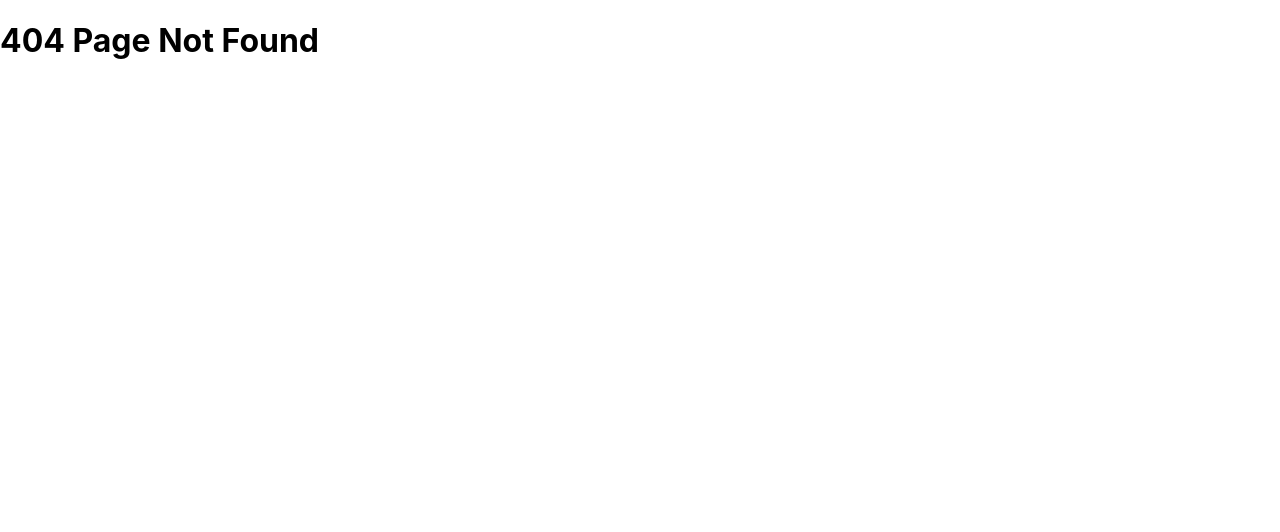
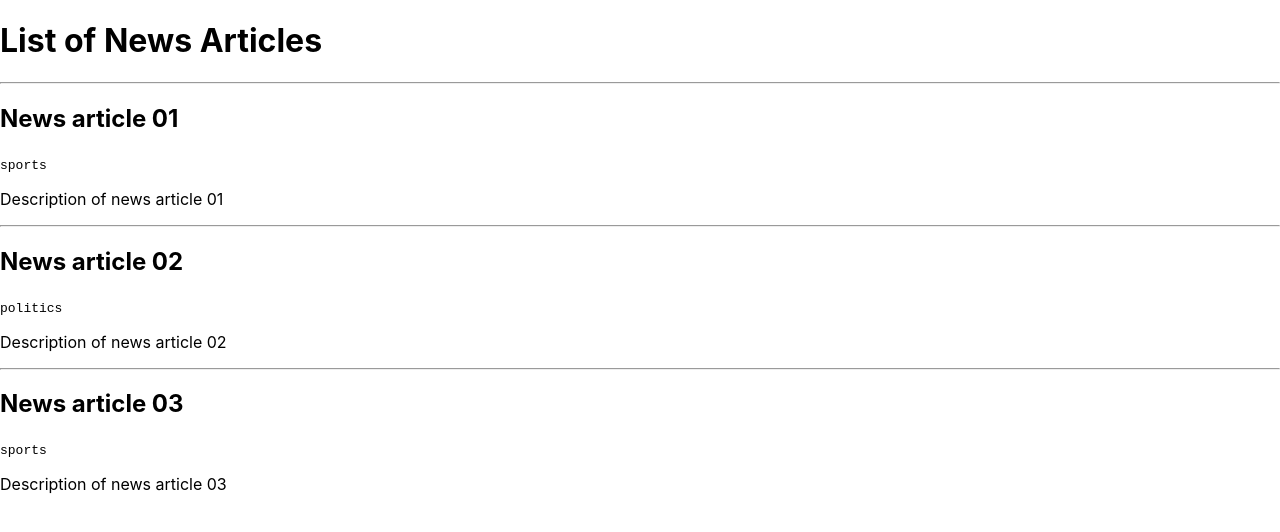
Before and after one commit to joshi-kaushal/hello-nextjs, a Next.js app: page /news in a window 1280 px wide. Before the commit this address had no page. Shown: the top 532 px of the page. Built offline with nearby package versions, Linux system fonts and the light colour scheme; data requests are answered from the project's data file.

Commit message:
SSR completed

```diff
--- a/db.json
+++ b/db.json
@@ -1,4 +1,25 @@
 {
+  "news": [
+    {
+      "id": 1,
+      "title": "News article 01",
+      "description": "Description of news article 01",
+      "category": "sports"
+    },
+    {
+      "id": 2,
+      "title": "News article 02",
+      "description": "Description of news article 02",
+      "category": "politics"
+    },
+    {
+      "id": 3,
+      "title": "News article 03",
+      "description": "Description of news article 03",
+      "category": "sports"
+    }
+  ],
+
   "products": [
     {
       "id": 1,
--- /dev/null
+++ b/pages/news/index.js
@@ -0,0 +1,28 @@
+export default function NewsArticleList({ articles }) {
+  return (
+    <>
+      <h1>List of News Articles</h1>
+      {articles.map((article) => {
+        return (
+          <div key={article.id}>
+            <hr />
+            <h2>{article.title}</h2>
+            <code>{article.category}</code>
+            <p>{article.description}</p>
+          </div>
+        );
+      })}
+    </>
+  );
+}
+
+export async function getServerSideProps() {
+  const response = await fetch("http://localhost:3001/news");
+  const articles = await response.json();
+
+  return {
+    props: {
+      articles,
+    },
+  };
+}
```
Also changed, not shown: pages/news/[category].js (added, +35 -0 lines), 1 other file (tests, documents, lock files or other folders).
